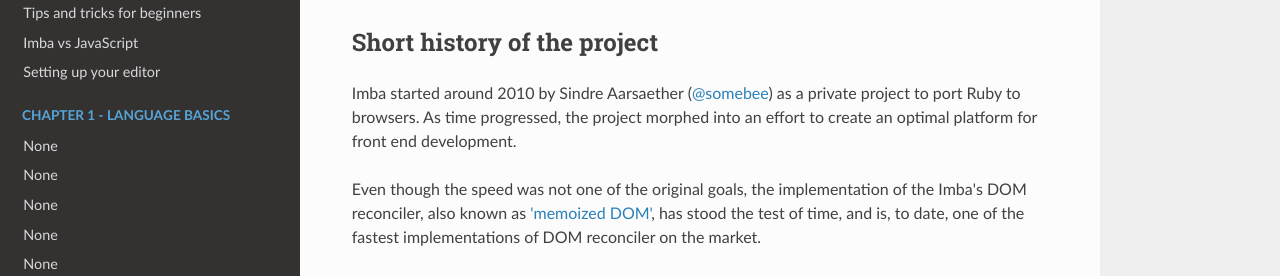
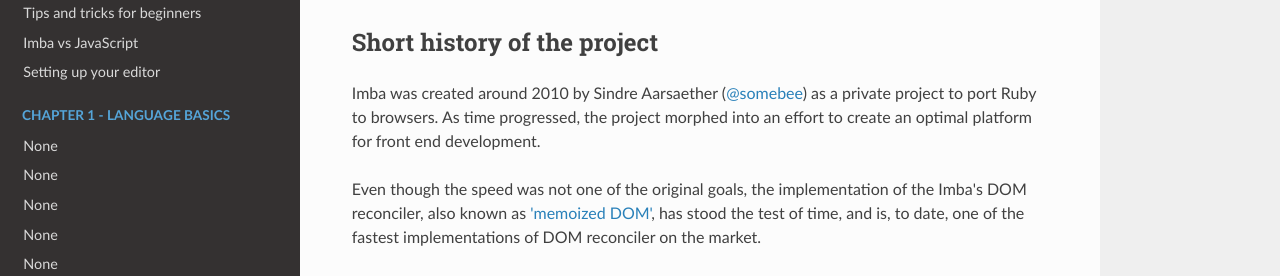
Before and after one commit to imba/imba-guide, an MkDocs documentation site: the page built from docs/ch0/about.md, in a window 1280 px wide and 1166 px high. Shown: the part 254-530 px from the top of the window. Built offline with MkDocs 1.6.1, drawn with Linux system fonts in a browser that asks for light colours; nearby versions of some CDN libraries.

Commit message:
Fix weird sentence

```diff
--- a/docs/ch0/about.md
+++ b/docs/ch0/about.md
@@ -8,7 +8,7 @@
 
 ## Short history of the project
 
-Imba started around 2010 by Sindre Aarsaether
+Imba was created around 2010 by Sindre Aarsaether
 ([@somebee](https://github.com/somebee/)) as a private project to port Ruby
 to browsers. As time progressed, the project morphed into an effort to create
 an optimal platform for front end development.
```
